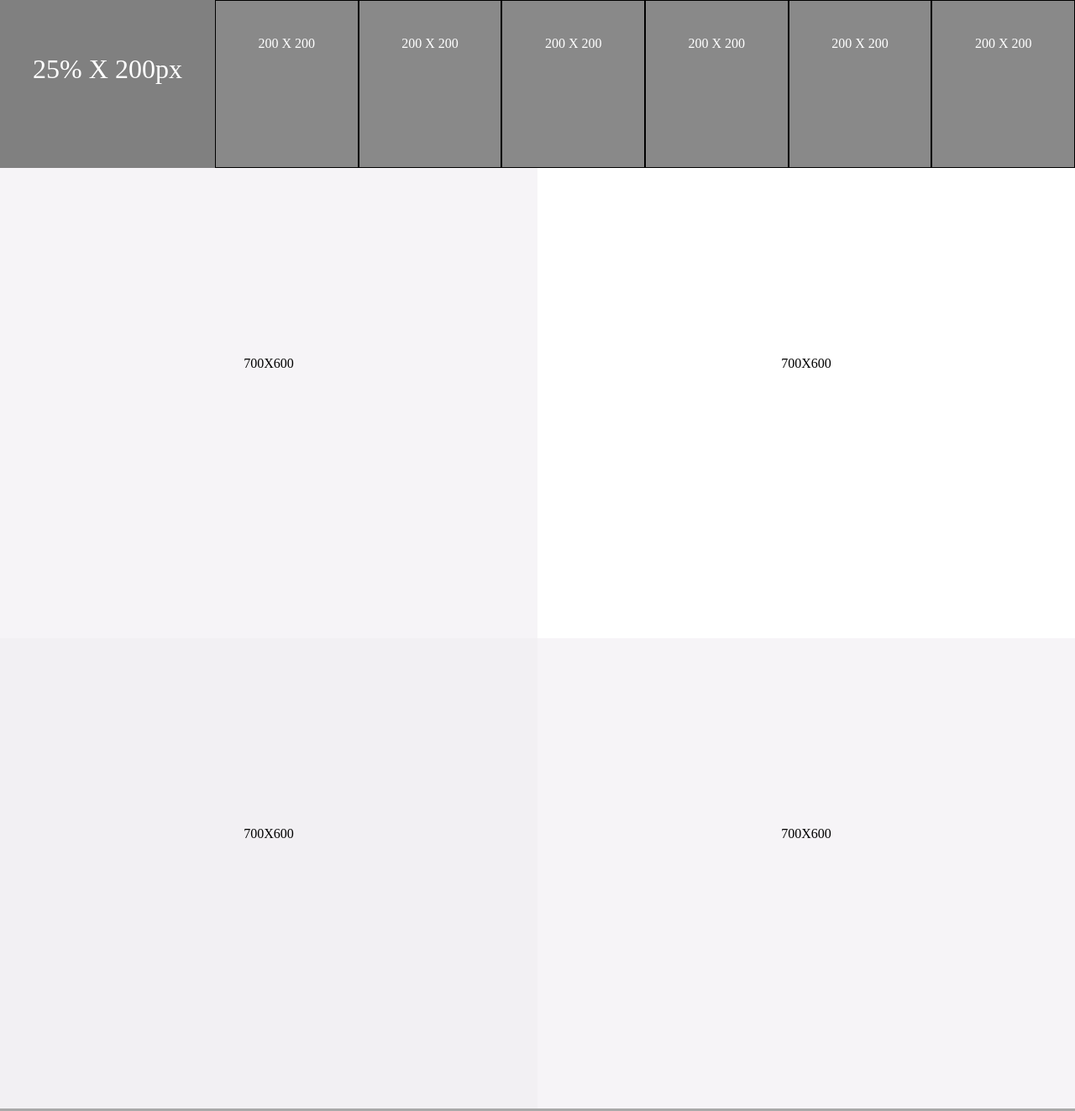
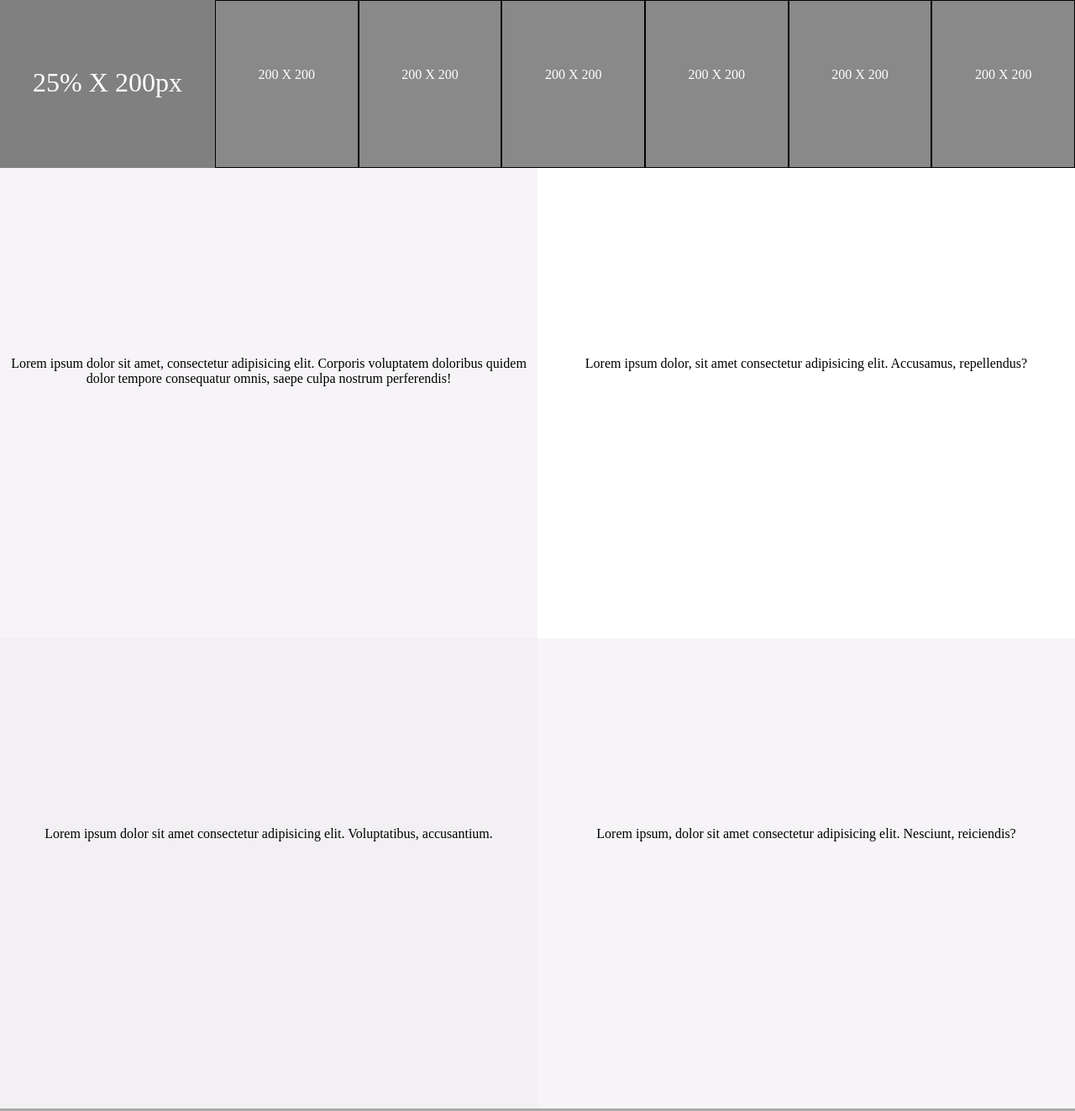
Before and after one commit to nyatindopatrick/Smashing-Magazine-Design, a plain HTML site: page index.html in a window 1280 px wide. Shown: the top 1323 px of the page at 84% size. Drawn offline with Linux system fonts and the light colour scheme.

Commit message:
change placeholder text

```diff
--- a/index.html
+++ b/index.html
@@ -11,7 +11,8 @@
         <nav class="navbar">
             <a class="navbar-brand" href="#">
 
-                <span class="navbar-brand-span"> 25% X 200px</span>
+                <!-- <span class="navbar-brand-span"> 25% X 200px</span> -->
+                <p> 25% X 200px</p>
             </a>
             <ul class="navbar-ul">
                 <li><a href="#">200 X 200</a> </li>
@@ -24,13 +25,40 @@
         </nav>
         <main>
             <section class="latest-articles">
-                <div class="article-item">700X600</div>
-                <div>700X600</div>
-                <div class="article-three">700X600</div>
-                <div class="article-item">700X600</div>
+                <div class="article-item">
+                    <p>Lorem ipsum dolor sit amet,
+                        consectetur adipisicing elit. Corporis voluptatem
+                        doloribus
+                        quidem dolor tempore consequatur omnis, saepe culpa
+                        nostrum
+                        perferendis!
+                    </p>
+                </div>
+                <div>
+                    <p>
+                        Lorem ipsum dolor, sit amet consectetur adipisicing
+                        elit. Accusamus, repellendus?
+                    </p>
+                </div>
+                <div class="article-three">
+                    <p>
+                        Lorem ipsum dolor sit amet consectetur adipisicing elit.
+                        Voluptatibus, accusantium.
+                    </p>
+                </div>
+                <div class="article-item">
+                    <p>
+                        Lorem ipsum, dolor sit amet consectetur adipisicing
+                        elit. Nesciunt, reiciendis?
+                    </p>
+                </div>
             </section>
             <section>
-                <div class="about-membership">1663 × 436</div>
+                <div class="about-membership">
+                    <p>
+                        Lorem ipsum dolor sit amet.
+                    </p>
+                </div>
                 <div>
                     <div></div>
                     <div></div>
--- a/style.css
+++ b/style.css
@@ -17,14 +17,6 @@
   height: 200px;
   background-color: rgb(137, 137, 137);
   border: 1px solid;
-}
-.navbar-ul a {
-  margin-top: 25%;
-  height: 100%;
-  display: block;
-  text-align: center;
-  color: white;
-  text-decoration: none;
 }
 
 .navbar-brand {
@@ -67,5 +59,14 @@ ul {
   height: 50vh;
   background: darkgray;
   text-align: center;
-  padding-top: 15%
+  padding-top: 15%;
 }
+.navbar p,
+.navbar a {
+  display: block;
+  text-align: center;
+  position: relative;
+  top: 40%;
+  color: white;
+  text-decoration: none;
+}
```
